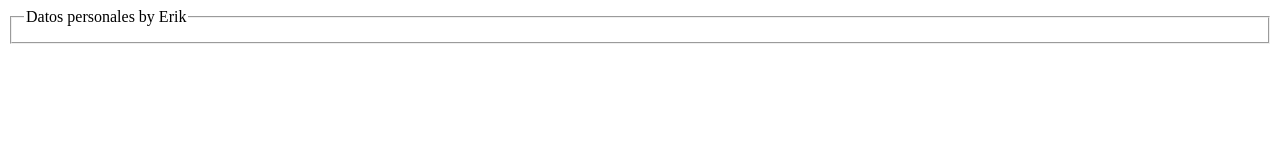
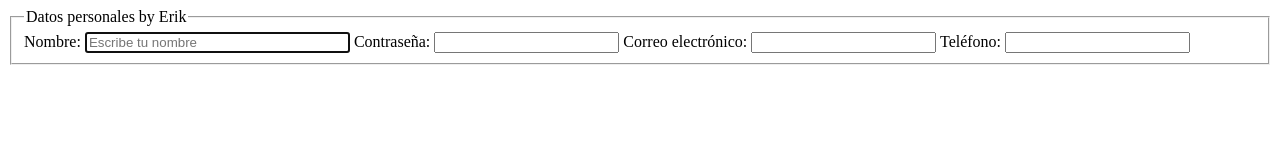
Before and after one commit to ErikMP06/tarea-1.9-Etiquetas-de-Creaci-n-de-Formularios, a plain HTML site: page index.html in a window 1280 px wide. Drawn offline with Linux system fonts and the light colour scheme.

Commit message:
campos de texto

```diff
--- a/index.html
+++ b/index.html
@@ -14,6 +14,22 @@
         <fieldset>
             <!-- label: etiqueta descriptiva para un control; for: vincula la etiqueta con el id del control -->
             <legend>Datos personales by Erik</legend>
+
+            <!-- text: tipo de input para una línea de texto libre; placeholder: texto de ayuda dentro del campo; required: indica que el campo es obligatorio; autofocus: enfoca el campo al cargar; size: ancho visible en caracteres; maxlength: número máximo de caracteres permitidos -->
+            <label for="nombre">Nombre:</label>
+            <input type="text" id="nombre" name="nombre" placeholder="Escribe tu nombre" required autofocus size="30" maxlength="40">
+
+            <!-- password: tipo de input para contraseñas (oculta los caracteres); minlength: número mínimo de caracteres permitidos -->
+            <label for="contrasena">Contraseña:</label>
+            <input type="password" id="contrasena" name="contrasena" minlength="8">
+
+            <!-- email: tipo de input optimizado para correos electrónicos con validación automática -->
+            <label for="correo">Correo electrónico:</label>
+            <input type="email" id="correo" name="correo" required>
+
+            <!-- tel: tipo de input para números de teléfono; pattern: expresión regular que debe cumplir el valor -->
+            <label for="telefono">Teléfono:</label>
+            <input type="tel" id="telefono" name="telefono" pattern="[0-9]{9}">
         </fieldset>
     </form>
 
```
